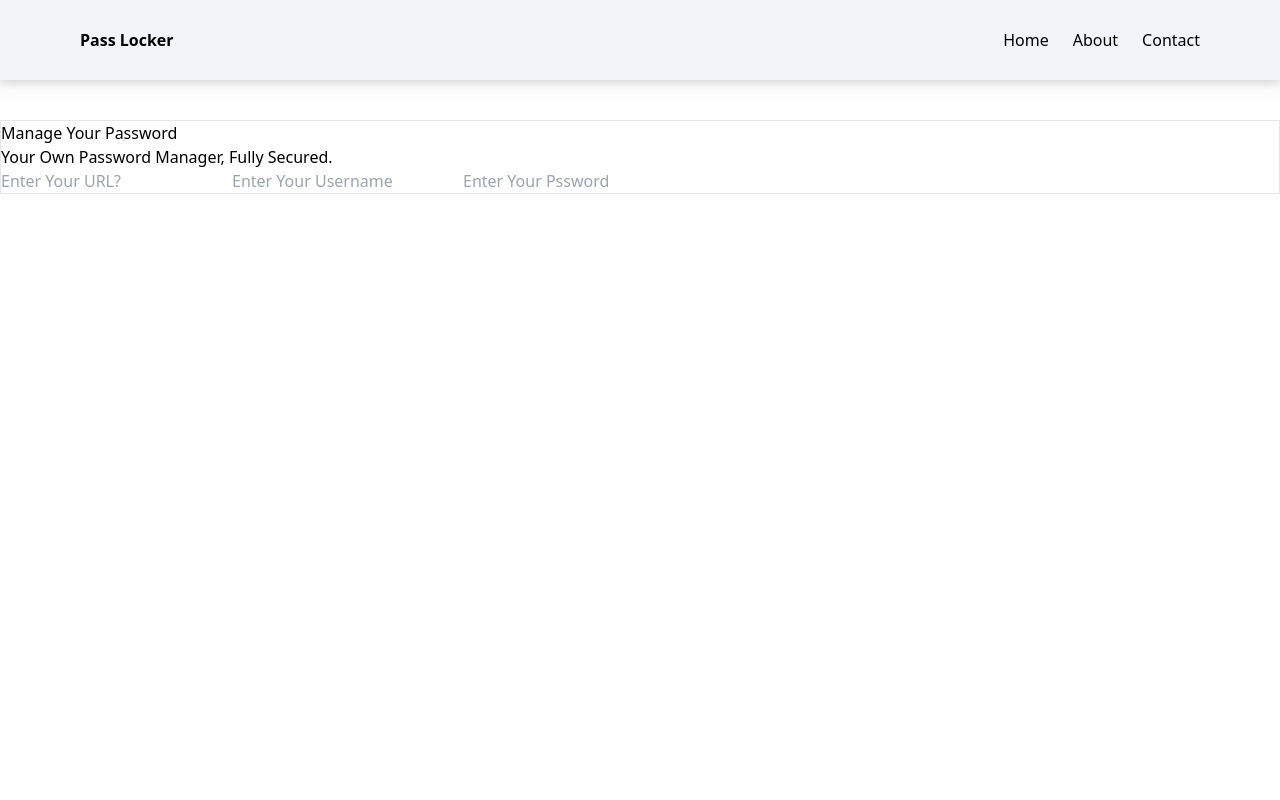
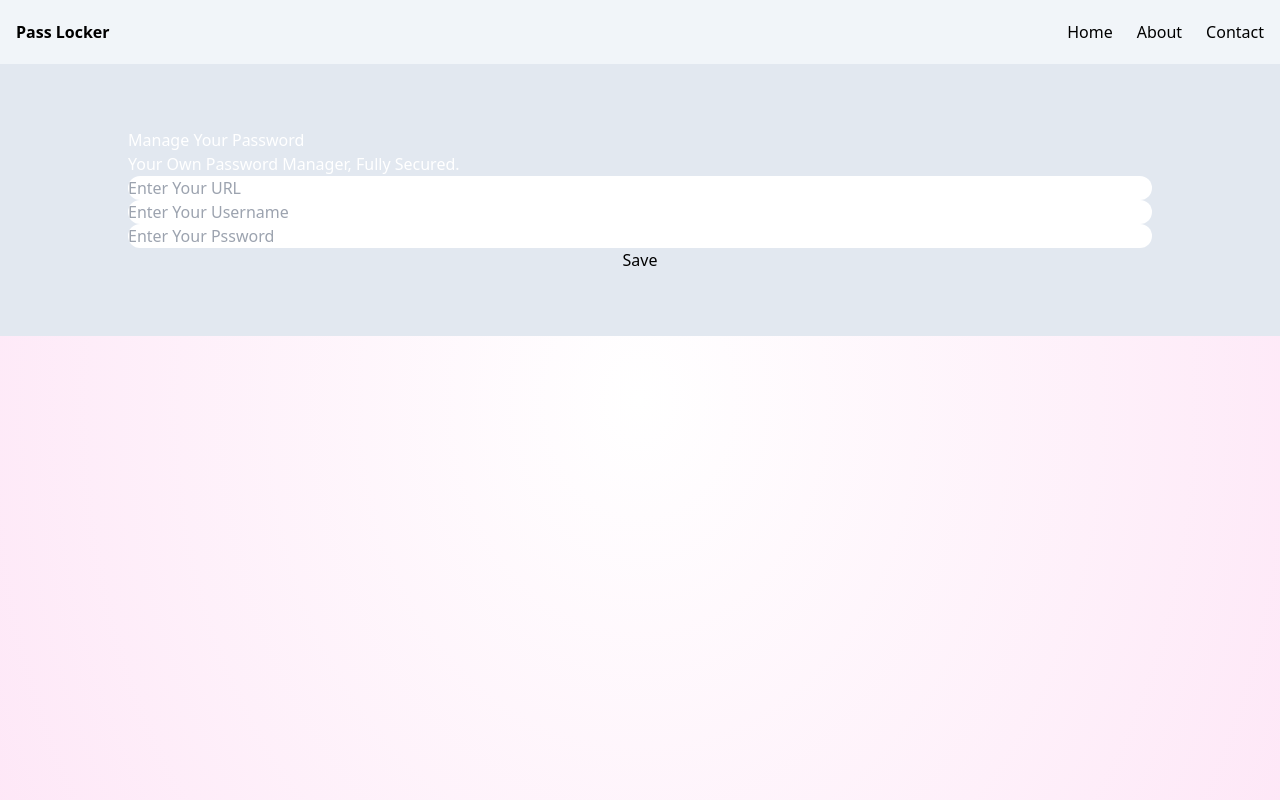
Before and after one commit to Itsarun01/Pass-locker, a React (Vite) app: page / in a window 1280 px wide. Built offline with nearby package versions, Linux system fonts and the light colour scheme.

Commit message:
add bg code

```diff
--- a/src/components/Home.jsx
+++ b/src/components/Home.jsx
@@ -3,18 +3,21 @@ import React from 'react'
 const Home = () => {
   return (
     <>
+     <div class="absolute top-0 z-[-2] h-screen w-screen rotate-180 transform bg-white bg-[radial-gradient(60%_120%_at_50%_50%,hsla(0,0%,100%,0)_0,rgba(252,205,238,.5)_100%)]"></div>
 
-    <div className="border mt-10">
-      <div >
+    <div className=" bg-slate-200 my-container ">
+
+      <div  className='text-white '>
         <h1>Manage Your Password</h1>
         <p>Your Own Password Manager, Fully Secured.</p>
       </div>
-      <div>
-        <input type="text" id='' placeholder='Enter Your URL?'/>
-        <input type="text" id='' placeholder='Enter Your Username ' />
-        <input type="text" id='' placeholder='Enter Your Pssword' />
+      <div className='text-black flex flex-col'>
+        <input className='rounded-full' type="text" id='' placeholder='Enter Your URL'/>
+        <input className='rounded-full'  type="text" id='' placeholder='Enter Your Username ' />
+        <input className='rounded-full' type="text" id='' placeholder='Enter Your Pssword' />
+        <button className=''>Save</button>
+      </div>
 
-      </div>
     </div>
 
     </>
--- a/src/components/Navbar.jsx
+++ b/src/components/Navbar.jsx
@@ -2,15 +2,17 @@ import React from 'react'
 
 const Navbar = () => {
   return (
-    <nav className="bg-slate-100 flex justify-between items-center px-20 h-20 drop-shadow-lg ">
-        <div className="logo font-bold">Pass Locker</div>
-        <ul>
-            <li className="flex gap-6">
-                <a className="" href='#'>Home</a>
-                <a className="" href='#'>About</a>
-                <a className="" href='#'>Contact</a>
-            </li>
-        </ul>
+    <nav className="bg-slate-100 ">
+      <div className='my-container flex justify-between items-center px-4 py-8 h-14 '>
+           <div className="logo font-bold">Pass Locker</div>
+             <ul>
+              <li className="flex gap-6">
+                <a className="hover:border-b-2 border-indigo-600" href='#'>Home</a>
+                <a className="hover:border-b-2 border-indigo-600" href='#'>About</a>
+                <a className="hover:border-b-2 border-indigo-600" href='#'>Contact</a>
+              </li>
+           </ul>
+           </div>
     </nav>
   )
 }
--- a/src/index.css
+++ b/src/index.css
@@ -1,3 +1,10 @@
 @tailwind base;
 @tailwind components;
 @tailwind utilities;
+
+
+@layer components {
+    .my-container {
+       @apply container px-32  py-16  mx-auto;
+    }
+  }
```
